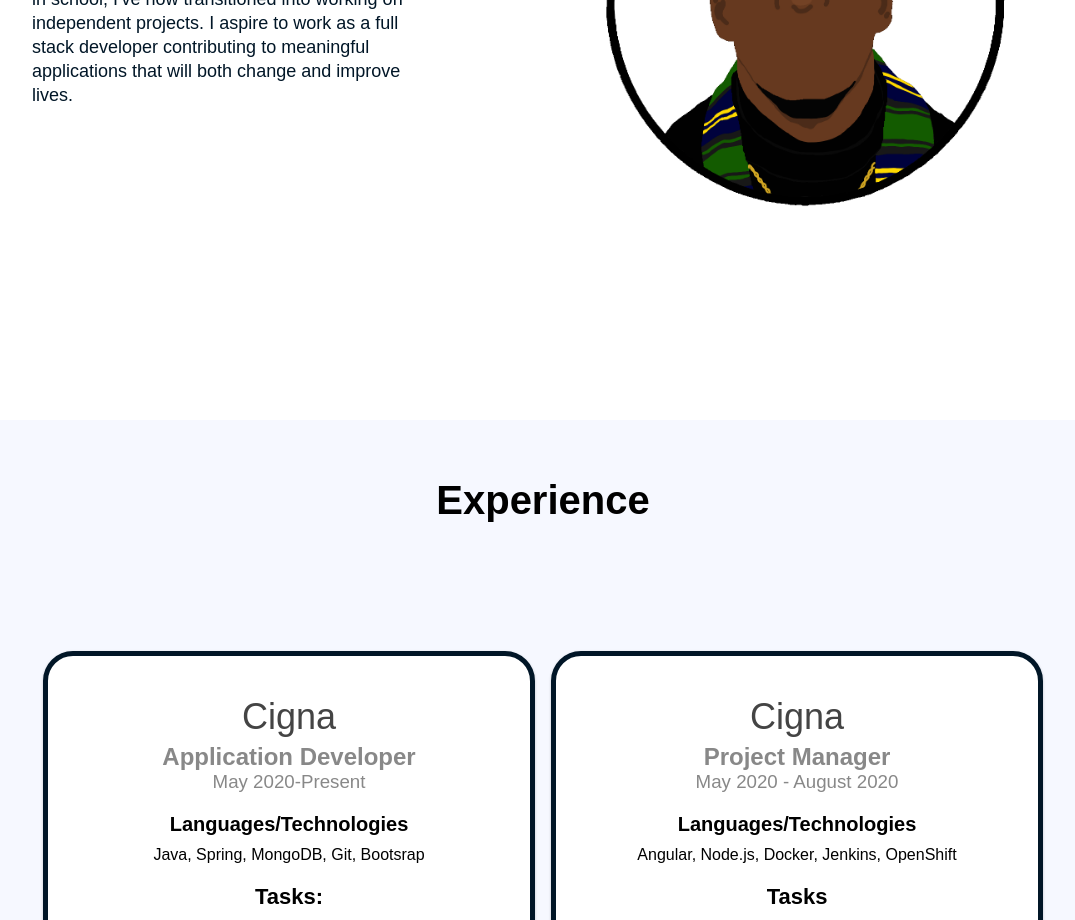
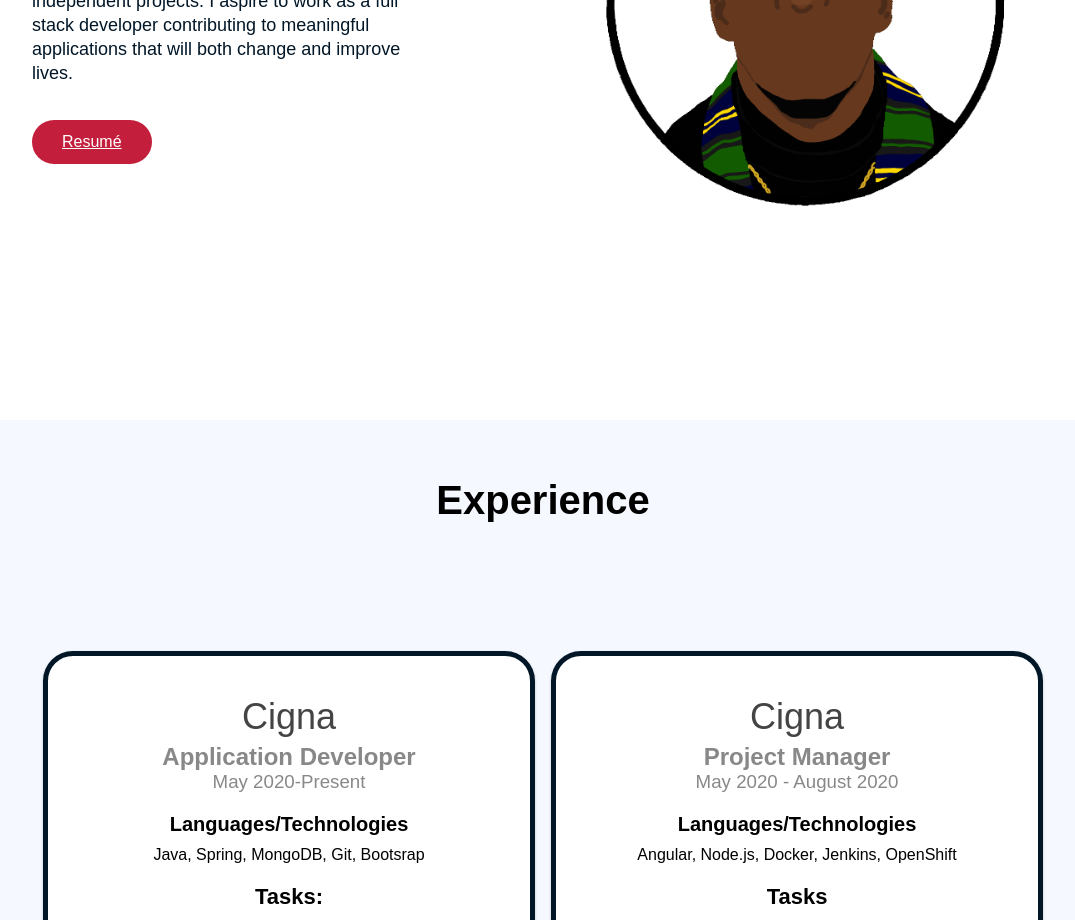
Before and after one commit to rojaunBS/personal-website, a React (Create React App) app: page / in a window 1280 px wide. Shown: the part 1180-2100 px from the top of the page, without its empty margins (97-1172 px from the left). Built offline with nearby package versions, Linux system fonts and the light colour scheme; a web font is replaced by a local one.

Commit message:
Button update

```diff
--- a/src/components/Info Section/index.js
+++ b/src/components/Info Section/index.js
@@ -1,6 +1,7 @@
 import React from 'react'
 import {Button2} from '../ButtonElement'
 import { Img, InfoContainer, InfoWrapper, InfoRow, Column1, Column2, TextWrapper, TopLine, Heading, Subtitle, BtnWrap, ImgWrap } from './InfoElements'
+import pdf from '../../assets/Rojaun_Samuda_resume.pdf'
 
 
 const InfoSection = ({lightBg, id, imgStart, topLine, lightText, headline, darkText, description,buttonLabel,img,alt,primary,dark,dark2}) => {
@@ -14,14 +15,14 @@
                                 <TopLine>{topLine}</TopLine>
                                 <Heading lightText={lightText}>{headline}</Heading>
                                 <Subtitle darkText={darkText}>{description}</Subtitle>
-                                {/* <BtnWrap>
-                                    <Button2 href='../../assets/Rojaun_Samuda_resume.pdf' target="_blank"
+                                <BtnWrap>
+                                    <Button2 href={pdf}
                                         primary={primary ? 1 : 0}
                                         dark={dark ? 1 : 0}
                                         dark2={dark2 ? 1 : 0}
                                         >{buttonLabel}
                                     </Button2>
-                                </BtnWrap> */}
+                                </BtnWrap>
                             </TextWrapper>
                         </Column1>
                         <Column2>
```
